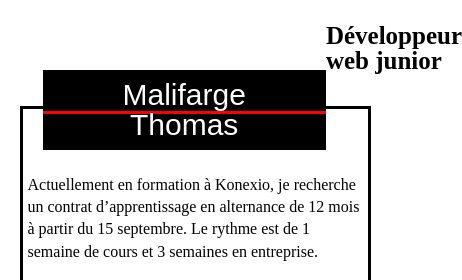
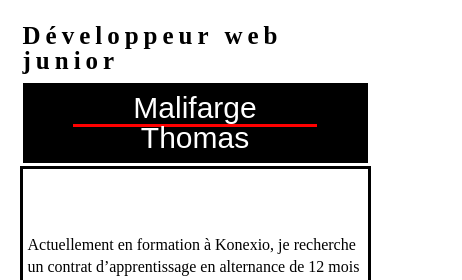
Before and after one commit to Malifarge/CV, a plain HTML site: page index.html in a window 390 px wide. Shown: the top 280 px of the page, 462 px wide, since content can reach past the window. Drawn offline with Linux system fonts and the light colour scheme.

Commit message:
responsive

```diff
--- a/index.html
+++ b/index.html
@@ -16,9 +16,9 @@
 <body>
 
     <header class="flex">
-
+        <h2 class="Petit">Développeur web junior</h2>
         <h1><span>Malifarge</span><br> Thomas</h1>
-        <h2>Développeur web junior</h2>
+        <h2 class="Grand">Développeur web junior</h2>
 
     </header>
 
--- a/style.css
+++ b/style.css
@@ -52,7 +52,11 @@ span{
     border-bottom: 3px solid red;
 }
 
-h2{
+h2.Petit{
+    display: none;
+}
+
+h2.Grand{
     font-size: 25px;
     font-weight: bold;
 }
@@ -81,3 +85,32 @@ img{
 .preci{
     padding-left: 20px;
 }
+
+/* média querie */
+
+@media (max-width: 500px){
+    h2.Grand{
+        display: none;
+    }
+
+    h2.Petit{
+        display: block;
+        font-size: 25px;
+        font-weight: bold;
+        letter-spacing: 5px;
+    }
+
+    h1{
+        position:static;
+        margin: 0;
+    }
+
+    header{
+        flex-direction: column;
+        gap: 10px;
+    }
+
+    span{
+        padding: 0 60px;
+    }
+}
```
